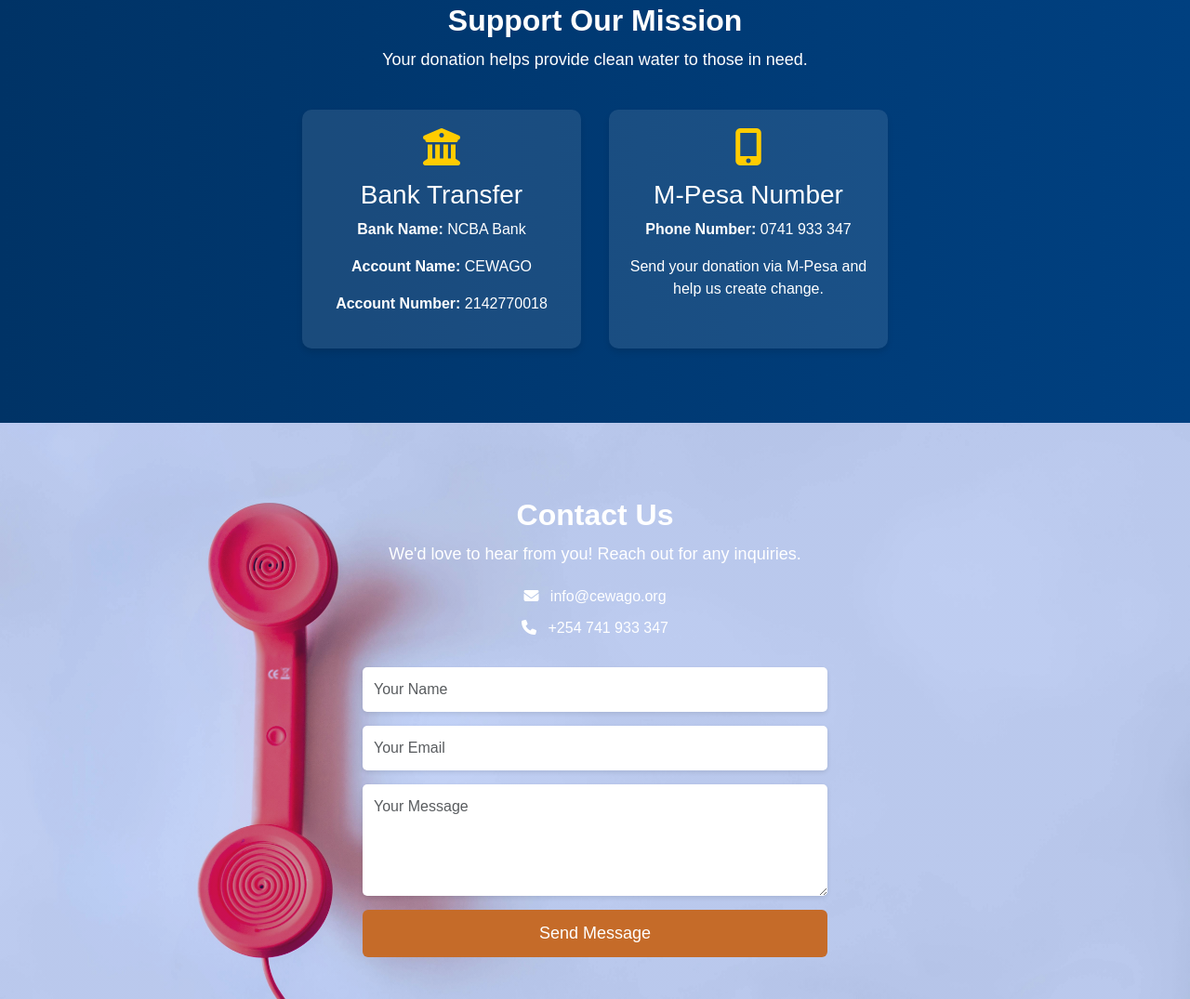
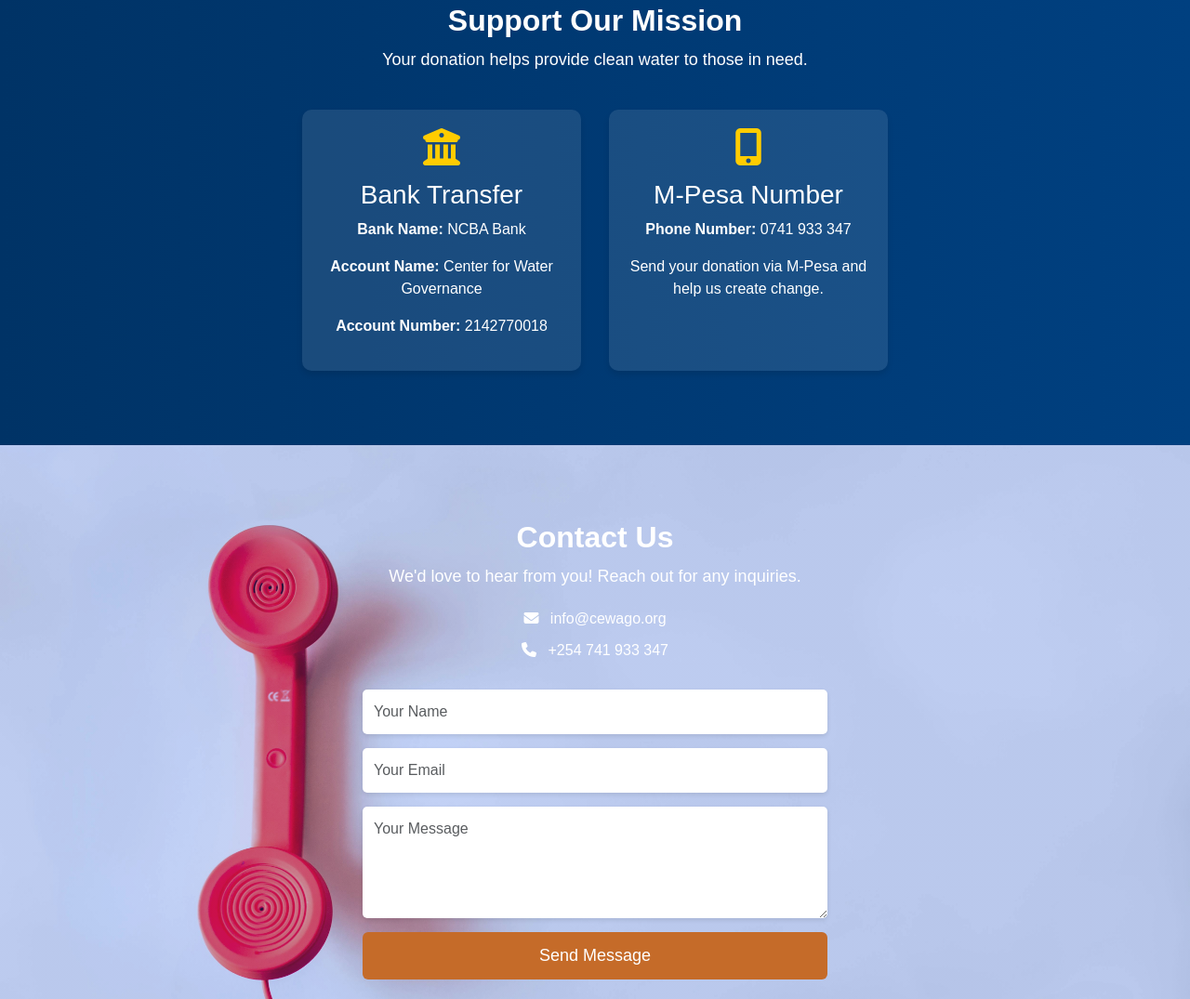
Before and after one commit to CreatorLarry/cowg, a plain HTML site: page index.html in a window 1280 px wide. Shown: the part 4471-5546 px from the top of the page at 93% size. Drawn offline with nearby package versions, Linux system fonts and the light colour scheme; files whose address does not match are found by name.

Commit message:
donation details

```diff
--- a/index.html
+++ b/index.html
@@ -224,7 +224,7 @@
                 <i class="fas fa-university"></i>
                 <h3>Bank Transfer</h3>
                 <p><strong>Bank Name:</strong> NCBA Bank</p>
-                <p><strong>Account Name:</strong> CEWAGO</p>
+                <p><strong>Account Name:</strong> Center for Water Governance</p>
                 <p><strong>Account Number:</strong> 2142770018</p>
 
             </div>
```
